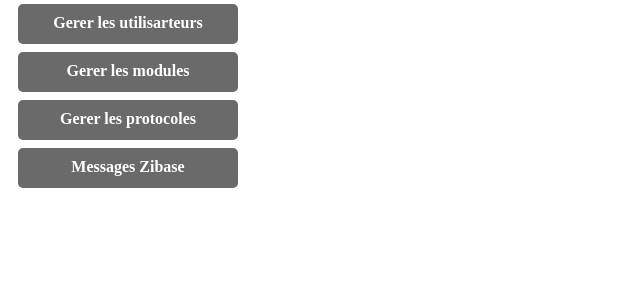
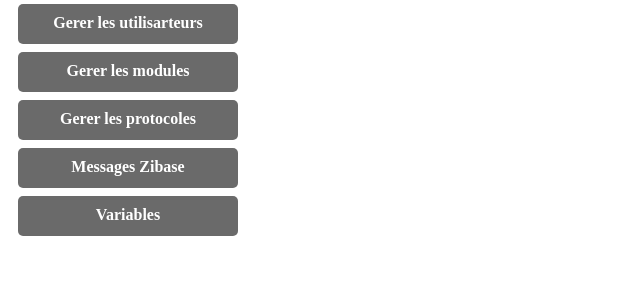
Before and after one commit to Harkanork/ZiHome, a PHP site: page /index.php?page=administration in a window 1280 px wide. Shown: the part 297-597 px from the top of the page, without its empty margins (0-640 px from the left). Run offline with PHP 8.4, Linux system fonts and the light colour scheme; data comes from the database, SQL or seed files in the repository; data that the repository does not hold is empty.

Commit message:
modified:   www/pages/administration.php

```diff
--- a/www/pages/administration.php
+++ b/www/pages/administration.php
@@ -9,6 +9,7 @@
 <li><A HREF="./index.php?page=administration&detail=gerer_modules">Gerer les modules</A></li>
 <li><A HREF="./index.php?page=administration&detail=gerer_protocol">Gerer les protocoles</A></li>
 <li><A HREF="./index.php?page=administration&detail=messages">Messages Zibase</A></li>
+<li><A HREF="./index.php?page=administration&detail=variables">Variables</A></li>
 </div>
 <div id="action">
 <?
```
